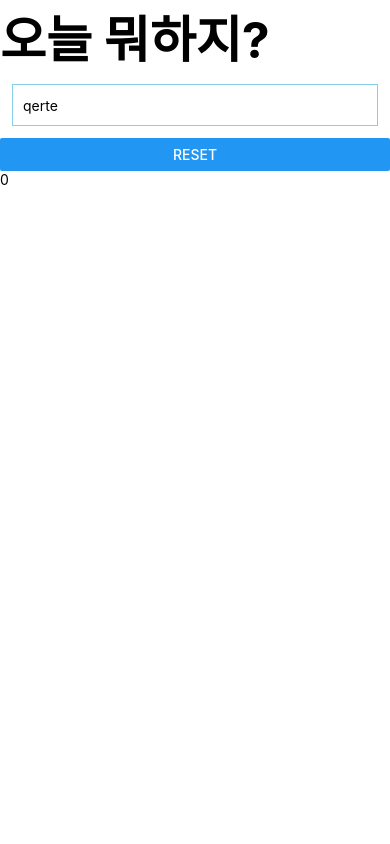
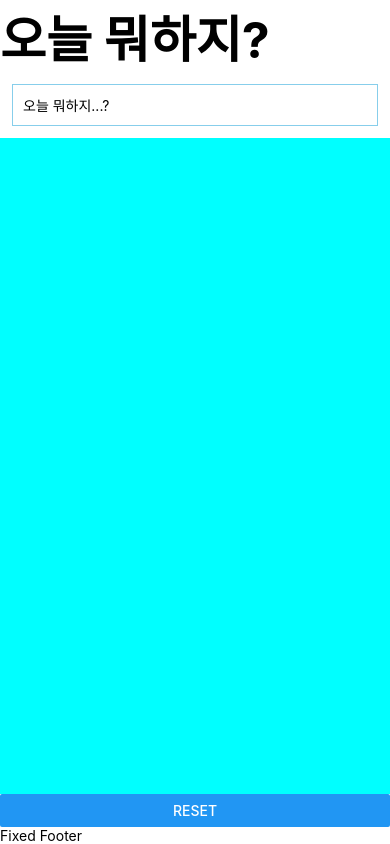
Before and after one commit to rewrite0w0/onulmohaji, a React Native app: screen / in a window 390 px wide. Built offline with nearby package versions, Linux system fonts and the light colour scheme.

Commit message:
modify: fixed screen, need: manage id, touchable feature

```diff
--- a/App.js
+++ b/App.js
@@ -1,207 +1,31 @@
-import React, { useState, useRef, useEffect } from 'react';
+import React from 'react';
 import {
-  Text,
+  SafeAreaView,
+  Button,
+  StatusBar,
   View,
-  TextInput,
-  KeyboardAvoidingView,
-  FlatList,
-  SafeAreaView,
   ScrollView,
-  StyleSheet,
-  StatusBar,
-  Button,
-  RefreshControl,
-  TouchableOpacity,
 } from 'react-native';
 
-import { Title, GetTextTodo } from './src/components/Components';
-
-// import styles from './src/styles/styles';
+import { Title, GetTextTodo, Footer } from './src/components/Components';
 
 import AsyncStorage from '@react-native-async-storage/async-storage';
-import TodoList from './src/components/TodoLists';
-
-import { styles } from './src/utils';
-
-// import { TEMP_Provier } from './src/hooks/GlobalHooks';
-
-import { TEMPProvider } from './src/hooks/Temp';
-
-const Item = ({ todo }) => (
-  <View style={styles.container2}>
-    <Text style={styles.item}>{todo}</Text>
-  </View>
-);
-
-const Item2 = ({ todo }) => (
-  <View style={styles.container2}>
-    <Text style={styles.item}>{todo}</Text>
-  </View>
-);
+import styles from './src/styles/styles';
 
 const clearDB = async () => {
   await AsyncStorage.clear();
 };
 
-function useRenderTimes() {
-  const renderRef = React.useRef(0);
-
-  React.useEffect(() => {
-    renderRef.current = renderRef.current + 1;
-  });
-
-  return renderRef.current;
-}
-
 const App = () => {
-  // clearDB();
-  const [todos, setTodos] = useState([]);
-
-  const counter = useRenderTimes();
-
-  const [todo, setTodo] = useState([]);
-
-  const todoID = useRef(1);
-  // console.log('----');
-  // console.log(todo);
-  // console.log('----');
-
-  const renderItem = ({ item }) => <Item todo={item.todo} />;
-  const renderItem2 = ({ item }) => <Item todo={item.todo} />;
-
-  // const inputTodos = e => {
-  //   let text = e.nativeEvent.text;
-  //   const todos = {
-  //     id: todoID.current,
-  //     todo: text,
-  //   };
-  //   setTodo(todo.concat(todos));
-  //   e.currentTarget.clear();
-  //   todoID.current += 1;
-  //   AsyncStorage.setItem(
-  //     `${todoID.current < 10 ? `0${todoID.current}` : `${todoID.current}`}`,
-  //     text,
-  //   );
-  //   akeys();
-  // };
-
-  // const akeys = async () => {
-  //   let keys = [];
-  //   let values;
-  //   try {
-  //     keys = await AsyncStorage.getAllKeys();
-  //     values = await AsyncStorage.multiGet(keys);
-  //   } catch (e) {
-  //     console.log(e);
-  //   }
-  //   // console.log(`values= ${values}`);
-  // };
-
-  // const outputTodos = async () => {
-  //   // clearDB();
-  //   let a;
-  //   try {
-  //     a = await AsyncStorage.multiGet(await AsyncStorage.getAllKeys());
-
-  //     aaa = a.map(x => ({ id: x[0], todo: x[1] }));
-  //     console.log(aaa);
-
-  //     console.log('-------');
-  //     console.log(tmp);
-  //     setTodos(aaa);
-  //   } catch (error) {}
-  // };
-
-  // console.log(todo);
-  // console.log('vs');
-  // console.log(todos);
-
-  const button1 = () => {
-    console.log('button1');
-  };
-  const button2 = () => {
-    console.log('button2');
-  };
-
-  const buttons = () => {
-    button1();
-    button2();
-  };
   return (
-    <SafeAreaView>
-      <Title />
-      {/* <KeyboardAvoidingView>
-        <TextInput
-          style={styles.input}
-          placeholder="오늘 뭐하지?"
-          onSubmitEditing={e => {
-            let text = e.nativeEvent.text;
-            const todos = {
-              id: todoID.current,
-              todo: text,
-            };
-            setTodo(todo.concat(todos));
-            AsyncStorage.setItem(
-              `${
-                todoID.current < 10 ? `0${todoID.current}` : `${todoID.current}`
-              }`,
-              text,
-            );
-            e.currentTarget.clear();
-            todoID.current += 1;
-
-            const akeys = async () => {
-              let keys = [];
-              let values;
-              try {
-                keys = await AsyncStorage.getAllKeys();
-                values = await AsyncStorage.multiGet(keys);
-              } catch (e) {
-                console.log(e);
-              }
-            };
-
-            akeys();
-          }}
-        />
-      </KeyboardAvoidingView> */}
-
-      {/* <SafeAreaView style={styles.container}>
-        <FlatList
-          data={todo}
-          renderItem={renderItem}
-          keyExtractor={todos => todos.id}
-          nestedScrollEnabled
-          windowSize={4}
-        />
-      </SafeAreaView> */}
-
-      {/* <SafeAreaView style={styles.container}>
-        <FlatList
-          data={todos}
-          renderItem={renderItem}
-          keyExtractor={todos => todos.id}
-          nestedScrollEnabled
-          windowSize={4}
-        />
-      </SafeAreaView> */}
+    <SafeAreaView style={{ flex: 1 }}>
+      {/* <Bar /> */}
+      <Title style={{ flex: 1 }} />
 
       <GetTextTodo />
-      <SafeAreaView style={styles.container}>
-        <FlatList
-          data={todos}
-          renderItem={renderItem}
-          keyExtractor={todos => todos.id}
-          nestedScrollEnabled
-          windowSize={4}
-        />
-      </SafeAreaView>
 
-      <Button onPress={clearDB} title="reset" />
-      {/* <Button onPress={outputTodos} title="console" /> */}
-
-      {/* <Button onPress={buttons} title="buttonTest" /> */}
-      <Text>{counter}</Text>
+      <Button onPress={clearDB} title="reset" style={{ flex: 1 }} />
+      <Footer style={{ flex: 1 }} />
     </SafeAreaView>
   );
 };
--- a/src/components/Components.js
+++ b/src/components/Components.js
@@ -1,7 +1,11 @@
 import Title from './Title';
 import GetTextTodo from './GetTextTodo';
+// import Bar from './Bar';
+import Footer from './Footer';
 
 module.exports = {
   Title,
   GetTextTodo,
+  // Bar,
+  Footer,
 };
--- /dev/null
+++ b/src/components/Footer.js
@@ -0,0 +1,11 @@
+import React from 'react';
+import { View, Text } from 'react-native';
+import { styles } from '../utils';
+
+export default function Footer() {
+  return (
+    <View>
+      <Text>Fixed Footer</Text>
+    </View>
+  );
+}
--- a/src/components/GetTextTodo.js
+++ b/src/components/GetTextTodo.js
@@ -8,11 +8,11 @@ import {
   FlatList,
 } from 'react-native';
 import AsyncStorage from '@react-native-async-storage/async-storage';
-import styles from '../styles/styles';
+import { styles } from '../utils';
 
 const Item = ({ todo }) => (
-  <View style={styles.container2}>
-    <Text style={styles.item}>{todo}</Text>
+  <View style={styles.item}>
+    <Text style={styles.title}>{todo}</Text>
   </View>
 );
 
@@ -22,10 +22,6 @@ export default function GetTextTodo() {
   const todoID = useRef(1);
 
   const akeys = async () => {
-    const clearDB = async () => {
-      await AsyncStorage.clear();
-    };
-    // clearDB();
     let keys = [];
     let values;
 
@@ -33,27 +29,10 @@ export default function GetTextTodo() {
       keys = await AsyncStorage.getAllKeys();
       values = await AsyncStorage.multiGet(keys);
     } catch (e) {}
-    console.log('value');
-    console.log(values);
-    console.log('------');
+    // console.log('value');
+    // console.log(values);
+    // console.log('------');
   };
-
-  // const [_todos, _setTodos] = useState([]);
-  // const outfutTodos = async () => {
-  //   // clearDB();
-  //   let a;
-  //   try {
-  //     a = await AsyncStorage.multiGet(await AsyncStorage.getAllKeys());
-
-  //     aaa = a.map(x => ({ id: x[0], todo: x[1] }));
-  //     console.log(aaa);
-  //     console.log(_todos);
-  //     _setTodos(_todos.concat(aaa));
-  //   } catch (error) {}
-  //   console.log('---------');
-  //   console.log(_todos);
-  //   // console.log('---------');
-  // };
 
   const outputTodos = async () => {
     let TODOS;
@@ -65,9 +44,9 @@ export default function GetTextTodo() {
       TODOS_TO_OBJECT = TODOS.map(el => ({ id: el[0], todo: el[1] }));
 
       setTodos(TODOS_TO_OBJECT);
-      console.log('-------todo to object');
-      console.log(TODOS_TO_OBJECT);
-      console.log('--------');
+      // console.log('-------todo to object');
+      // console.log(TODOS_TO_OBJECT);
+      // console.log('--------');
     } catch (error) {}
   };
 
@@ -84,40 +63,39 @@ export default function GetTextTodo() {
       `${todoID.current < 10 ? `0${todoID.current}` : `${todoID.current}`}`,
       text,
     );
-    console.log('-------');
-    console.log('todo');
-    console.log(todo);
-    console.log('vs');
-    console.log('todos');
-    console.log(todos);
-    console.log('-------');
+    // console.log('-------');
+    // console.log('todo');
+    // console.log(todo);
+    // console.log('vs');
+    // console.log('todos');
+    // console.log(todos);
+    // console.log('-------');
 
     akeys();
     outputTodos();
     todoID.current += 1;
   };
 
-  // const onSubmit = () => {
-  //   inputTodos();
-  //   outputTodos();
-  // };
-
   const renderItem = ({ item }) => <Item todo={item.todo} />;
   return (
-    <SafeAreaView>
+    <SafeAreaView style={{ flex: 1 }}>
       <KeyboardAvoidingView>
         <TextInput
-          placeholder="qerte"
+          placeholder="오늘 뭐하지...?"
           style={styles.input}
           onSubmitEditing={inputTodos}
         />
       </KeyboardAvoidingView>
 
-      <FlatList
-        data={todos}
-        renderItem={renderItem}
-        keyExtractor={todos => todos.id}
-      />
+      <SafeAreaView style={styles.titleContainer}>
+        <FlatList
+          data={todos}
+          renderItem={renderItem}
+          keyExtractor={todos => todos.id}
+          nestedScrollEnabled
+          windowSize={4}
+        />
+      </SafeAreaView>
     </SafeAreaView>
   );
 }
--- a/src/styles/styles.js
+++ b/src/styles/styles.js
@@ -4,6 +4,16 @@ const styles = StyleSheet.create({
   todo: {
     fontWeight: 'bold',
     fontSize: 50,
+  },
+  title: {
+    fontWeight: 'bold',
+    fontSize: 50,
+    color: 'green',
+    backgroundColor: 'blue',
+  },
+  titleContainer: {
+    flex: 3,
+    backgroundColor: 'cyan',
   },
   input: {
     height: 42,
@@ -14,18 +24,21 @@ const styles = StyleSheet.create({
   },
   item: {
     fontSize: 20,
-    color: 'green',
-    // marginVertical: 1,
-    // marginHorizontal: 10,
-    // padding: 20,
+    marginVertical: 8,
+    marginHorizontal: 16,
   },
   container: {
     backgroundColor: 'yellow',
     // marginTop: StatusBar.currentHeight || 0,
+    // flex: 1,
   },
   container2: {
     backgroundColor: 'pink',
   },
+  footer: {
+    // flex: 1,
+    backgroundColor: 'violet',
+  },
 });
 
 export default styles;
```
Also changed, not shown: src/components/Bar.js (added, +9 -0 lines).
